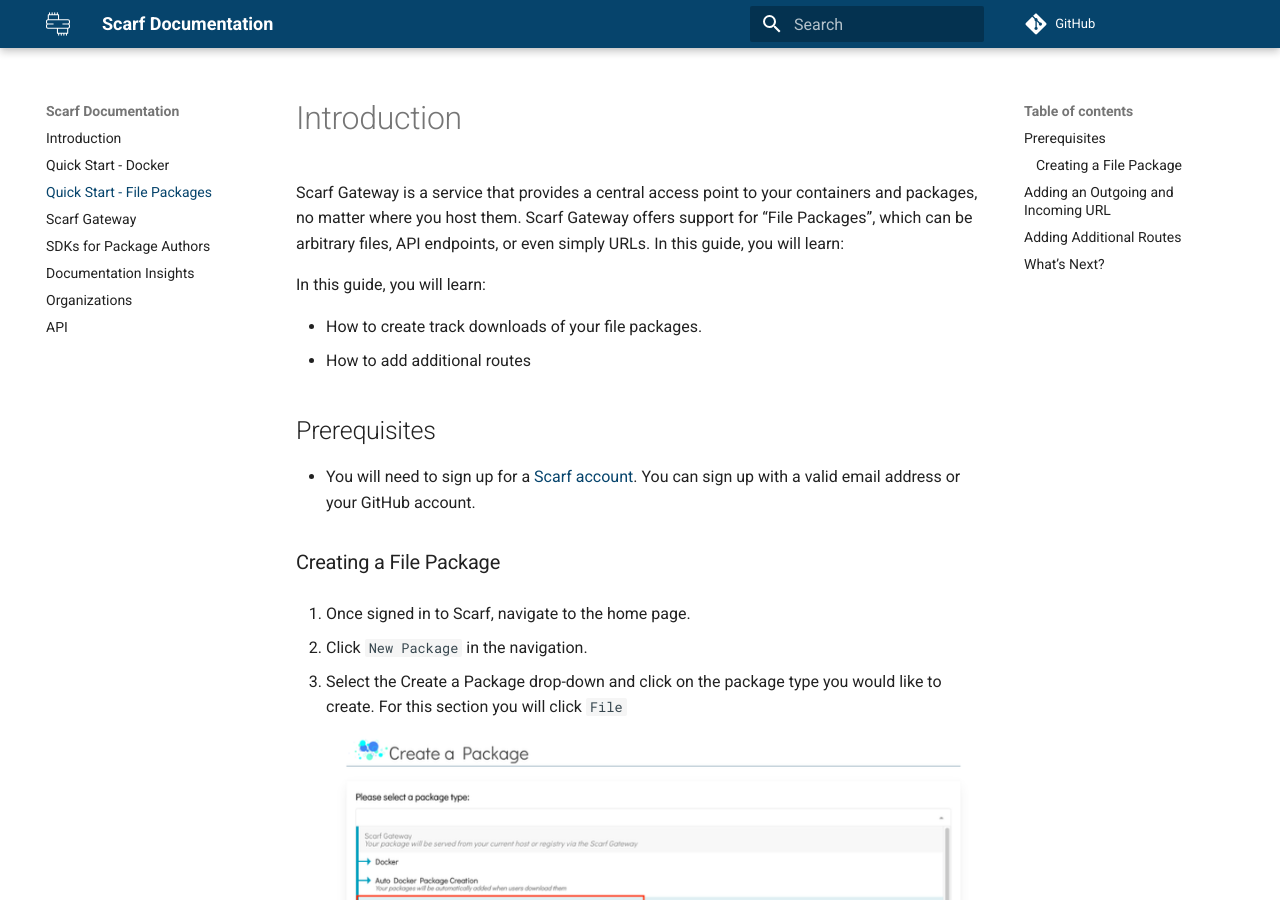
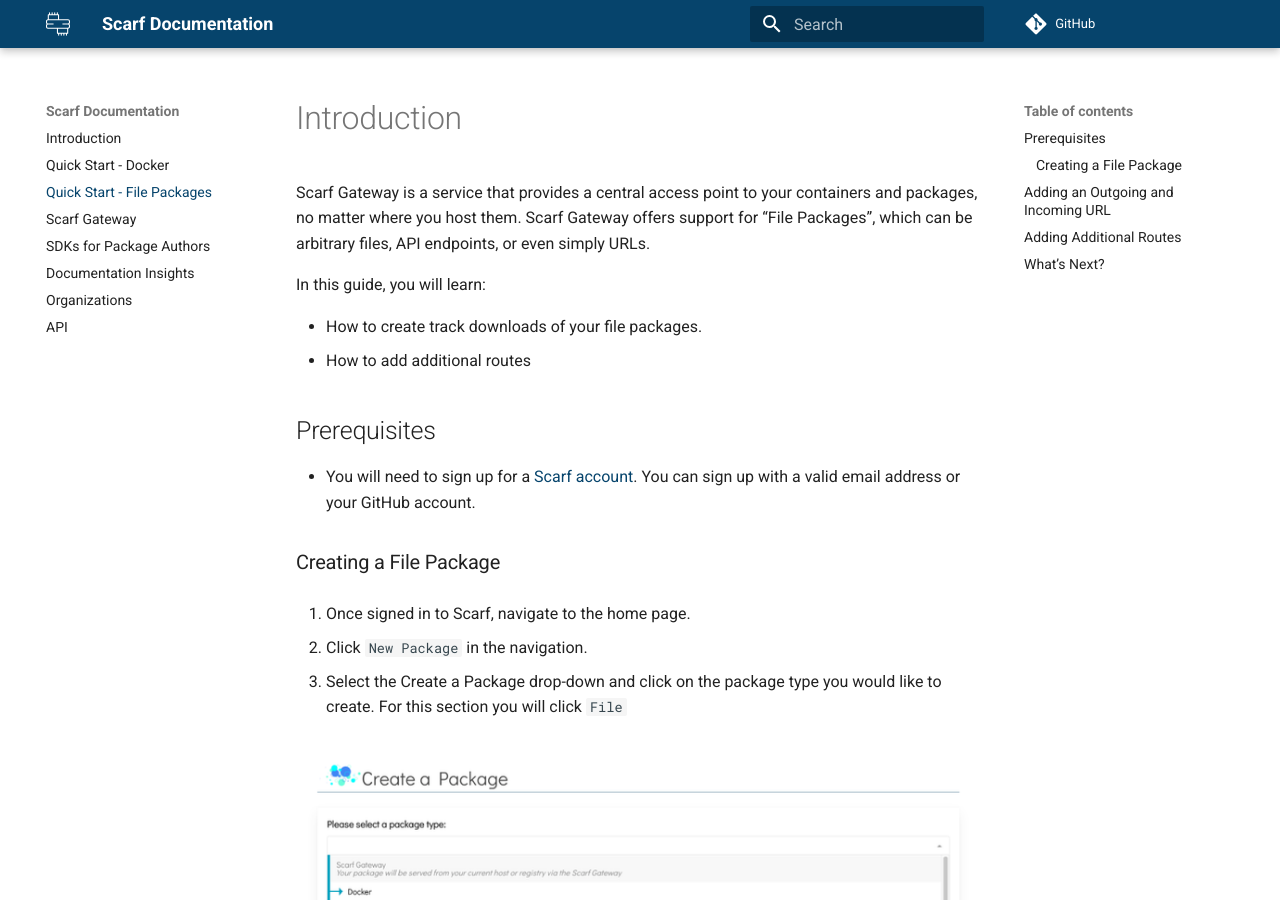
Before and after one commit to scarf-sh/docs, an MkDocs documentation site: the page built from docs/quick-start_file.md, in a window 1280 px wide and 900 px high. Built offline with MkDocs 1.6.1 and Material for MkDocs 9.7.7, drawn with Linux system fonts in a browser that asks for light colours; comment, search, counter and statistics services are not loaded.

Commit message:
Remove redundant sentence (#67)
* Remove redundant sentence

* Fix img alignment

* Fix img alignment pt.2

```diff
--- a/docs/quick-start_file.md
+++ b/docs/quick-start_file.md
@@ -1,6 +1,6 @@
 # Introduction
 
-Scarf Gateway is a service that provides a central access point to your containers and packages, no matter where you host them. Scarf Gateway offers support for “File Packages”, which can be arbitrary files, API endpoints, or even simply URLs. In this guide, you will learn:
+Scarf Gateway is a service that provides a central access point to your containers and packages, no matter where you host them. Scarf Gateway offers support for “File Packages”, which can be arbitrary files, API endpoints, or even simply URLs.
 
 In this guide, you will learn:
 
@@ -19,11 +19,13 @@
 2. Click `New Package` in the navigation.
 
 3. Select the Create a Package drop-down and click on the package type you would like to create. For this section you will click `File`
+
  ![Create a package](assets/pics/qs-file-packages/create.png)
 
 4. Select the package owner from the dropdown.
 
 5. Give your package a name.
+
 ![Name your package](assets/pics/qs-file-packages/package_name.png)
 
 ## Adding an Outgoing and Incoming URL
@@ -65,6 +67,7 @@
 `/latest/{platform}`
 
 ![Add desired path format](assets/pics/qs-file-packages/desired_path.png)
+
 4.) Click the `Add Route` button.
 
 ## What’s Next?
```
